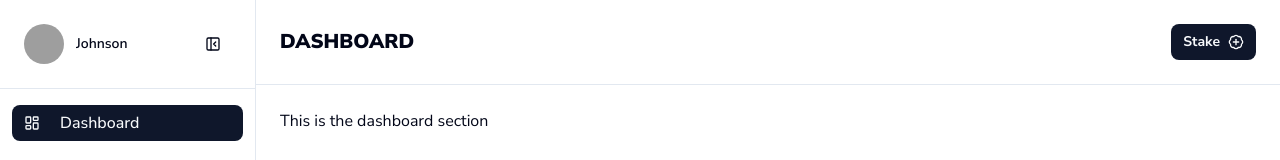
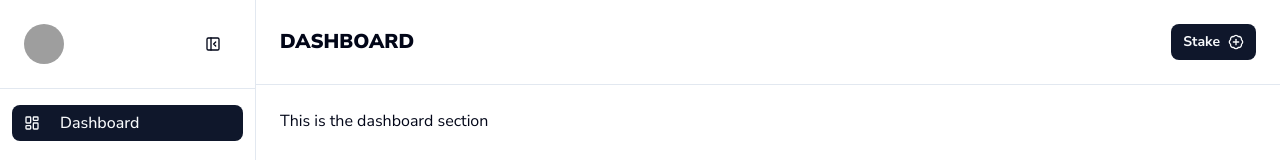
Before and after one commit to JohnsonChin1009/nitro, a Next.js app: page /dashboard in a window 1280 px wide. Shown: the top 160 px of the page. Built offline with nearby package versions, Linux system fonts and the light colour scheme; no server answers; grey boxes are pictures that could not be loaded.

Commit message:
fix: updated README.md and .gitignore

```diff
--- a/app/api/checkUserSBT/route.ts
+++ b/app/api/checkUserSBT/route.ts
@@ -4,7 +4,7 @@ import { ethers } from "ethers";
 
 export async function POST(request: NextRequest) {
     const { walletAddress } = await request.json();
-    const NITRO_SBT_ADDRESS = "0xDe05Bfac9b711D4C24651a20016102D155F700ed";
+    const NITRO_SBT_ADDRESS = "0xd7121344156D594Eb875213d0bdBf2BA24117944";
     const SCROLL_RPC_URL = "https://sepolia-rpc.scroll.io/"
 
     if (!walletAddress) {
@@ -19,6 +19,7 @@ export async function POST(request: NextRequest) {
 
         if (hasToken) {
             const tokenId = await contract.getTokenId(walletAddress);
+            localStorage.setItem("tokenID", tokenId);
             return NextResponse.json({ hasToken: true, tokenId: tokenId.toString() });
         } else {
             return NextResponse.json({ hasToken: false, tokenId: null });
--- a/components/custom/Sidebar.tsx
+++ b/components/custom/Sidebar.tsx
@@ -21,6 +21,7 @@ export default function Sidebar({role, isOpen, setIsOpen, selectedTab, setSelect
         }
       };
 
+    const walletAddress = localStorage.getItem("walletAddress");
     // Sidebar Layouts
     const stakerTabs = [
         { key: "dashboard", icon: LayoutDashboard, label: "Dashboard" },
@@ -59,7 +60,7 @@ export default function Sidebar({role, isOpen, setIsOpen, selectedTab, setSelect
                         {isOpen && (
                             <div>
                                 <h2 className="font-semibold text-sm truncate max-w-28">
-                                    Johnson
+                                    {walletAddress}
                                 </h2>
                             </div>
                             )}
```
Also changed, not shown: 2 other files (tests, documents, lock files or other folders).
